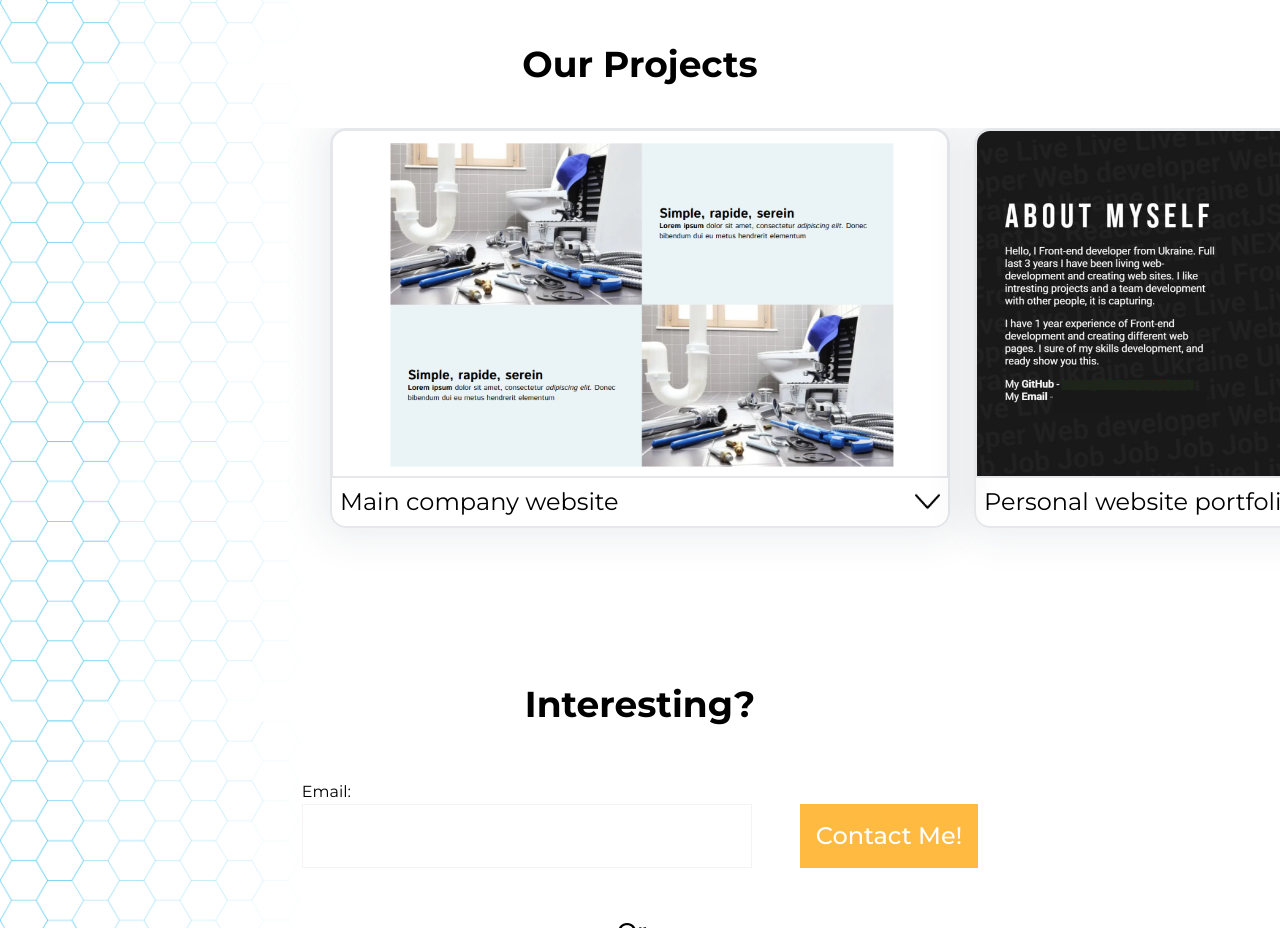
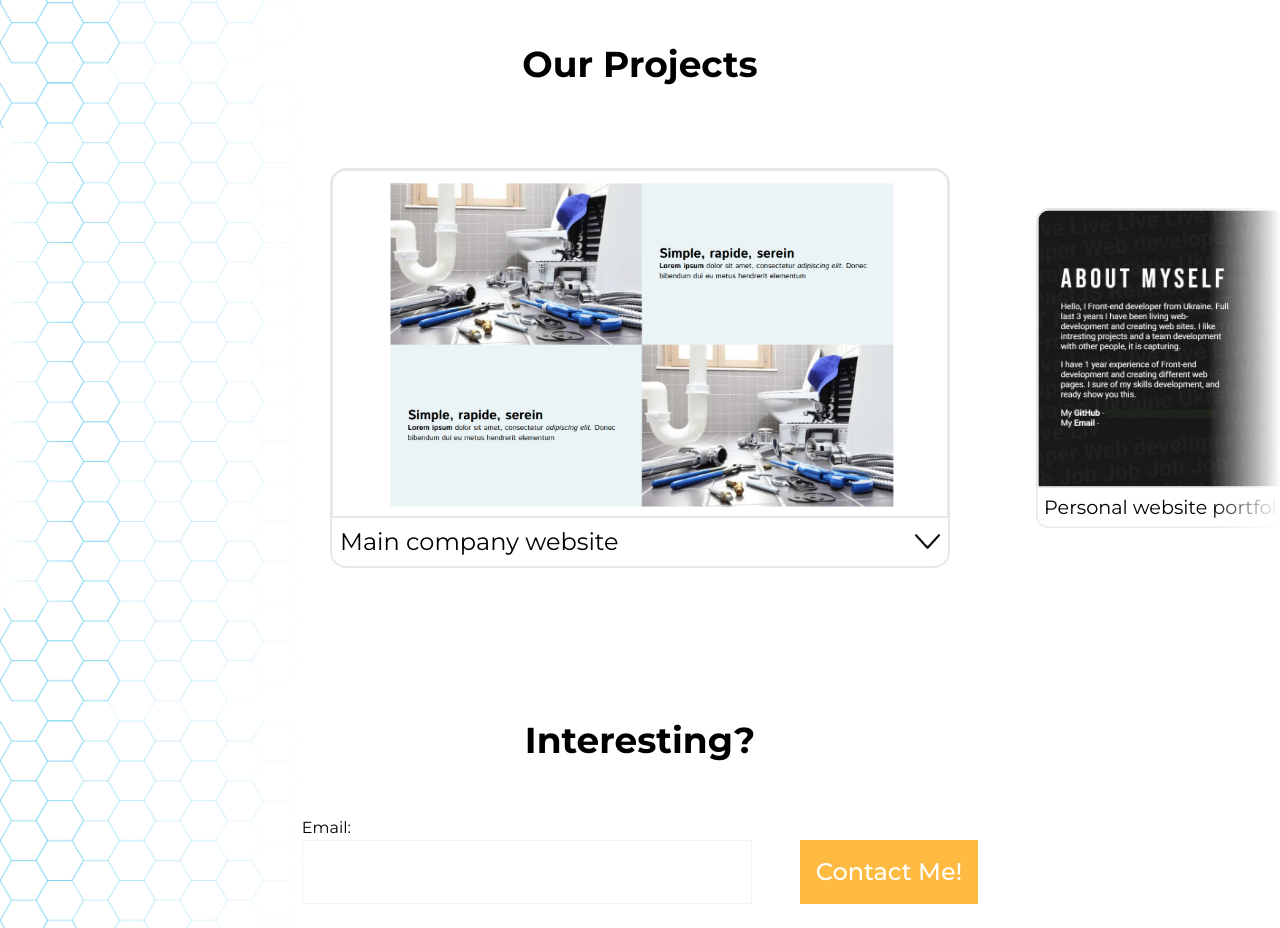
Before and after one commit to TRP-web/prontodev, a Next.js app in the folder nextJs/: page / in a window 1280 px wide. Shown: the part 1600-2528 px from the top of the page. Built offline with nearby package versions, Linux system fonts and the light colour scheme.

Commit message:
slider done

```diff
--- a/nextJs/src/app/globals.css
+++ b/nextJs/src/app/globals.css
@@ -39,7 +39,7 @@
 }
 
 #hover-change {
-  transition: all 0.2s;
+  transition: all 0.5s;
   transition-property: border-color, background-color, border-radius; /* exclude border-top */
 }
 
@@ -80,14 +80,7 @@
     top: 7px;
 }
 
-/* Breakpoint prefix	Minimum width	CSS
-xm	20rem (320px)	@media (width >= 20rem) { ... }
-xs	30rem (480px)	@media (width >= 30rem) { ... }
-sm	40rem (640px)	@media (width >= 40rem) { ... }
-md	48rem (768px)	@media (width >= 48rem) { ... }
-lg	64rem (1024px)	@media (width >= 64rem) { ... }
-xl	80rem (1280px)	@media (width >= 80rem) { ... }
-2xl	96rem (1536px)	@media (width >= 96rem) { ... } */
+
 body{
     background:
     url("../public/weblogo/bg-2.png")  left top / 638px auto no-repeat,
@@ -141,3 +134,55 @@ body::after {
         width: 320px;
     }
 }
+
+.swiper-slide-active, .swiper-slide-prev , .swiper-slide-next{
+    transition-duration: 0.4s;
+}
+.swiper-slide.swiper-slide-prev {
+    transform: scale(0.8) !important;
+}
+
+.swiper-slide.swiper-slide-next {
+    transform: scale(0.8) !important;
+
+}
+.slider-box-shadow{
+    position: relative;
+
+}
+@media (max-width: 800px) {
+
+    .slider-box-shadow::after{
+        display: none;
+    }
+    .slider-box-shadow::before{
+        display: none;
+    }
+}
+.slider-box-shadow::after{
+    content: "";
+    position: absolute;
+    inset: 0 auto 0 0;
+    width: 72px;
+    pointer-events: none;
+    z-index: 10;
+    background: linear-gradient(90deg, rgb(255, 255, 255), rgba(255, 255, 255, 0));
+}
+
+.slider-box-shadow::before{
+    content: "";
+    position: absolute;
+    inset: 0 0 0 auto;
+    width: 72px;
+    pointer-events: none;
+    z-index: 10;
+    background: linear-gradient(270deg, rgb(255, 255, 255), rgba(255, 255, 255, 0));
+}
+/* Breakpoint prefix	Minimum width	CSS
+xm	20rem (320px)	@media (width >= 20rem) { ... }
+xs	30rem (480px)	@media (width >= 30rem) { ... }
+sm	40rem (640px)	@media (width >= 40rem) { ... }
+md	48rem (768px)	@media (width >= 48rem) { ... }
+lg	64rem (1024px)	@media (width >= 64rem) { ... }
+xl	80rem (1280px)	@media (width >= 80rem) { ... }
+2xl	96rem (1536px)	@media (width >= 96rem) { ... } */
--- a/nextJs/src/components/Project.tsx
+++ b/nextJs/src/components/Project.tsx
@@ -94,7 +94,7 @@ const Project: React.FC<IProjectProps> = ({
 
 
     return (
-        <div className="mb-11 cursor-pointer max-w-[945px] w-full rounded-2xl shadow-[0_0_41px_9px_rgba(34,60,80,0.09)]   min-lg:hover:scale-105 duration-300" id="hover">
+        <div className=" cursor-pointer max-w-[945px] w-full rounded-2xl min-lg:hover:scale-105 duration-300" id="hover">
             {
                 viewingConditions()
             }
--- a/nextJs/src/components/ProjectsSlider.tsx
+++ b/nextJs/src/components/ProjectsSlider.tsx
@@ -23,7 +23,7 @@ const ProjectsSlider = ({ children }: ProjectsSliderProps) => {
          // loop={projects.length > 2}
          slidesPerView="auto"
          spaceBetween={16}
-         className="w-full"
+         className="w-full max-w-[1300px] !py-10 slider-box-shadow"
          breakpoints={{
             640: {
                spaceBetween: 24,
```
